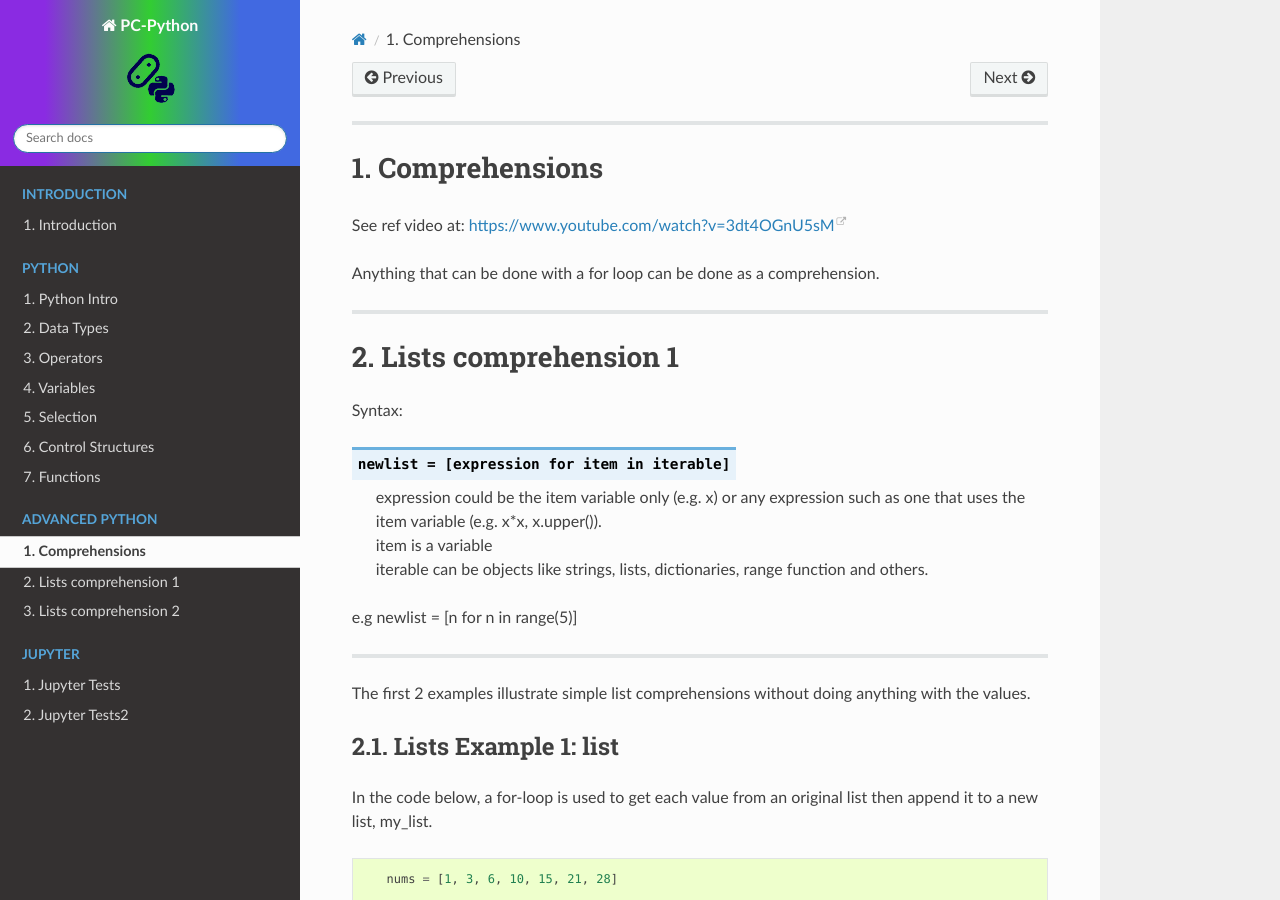
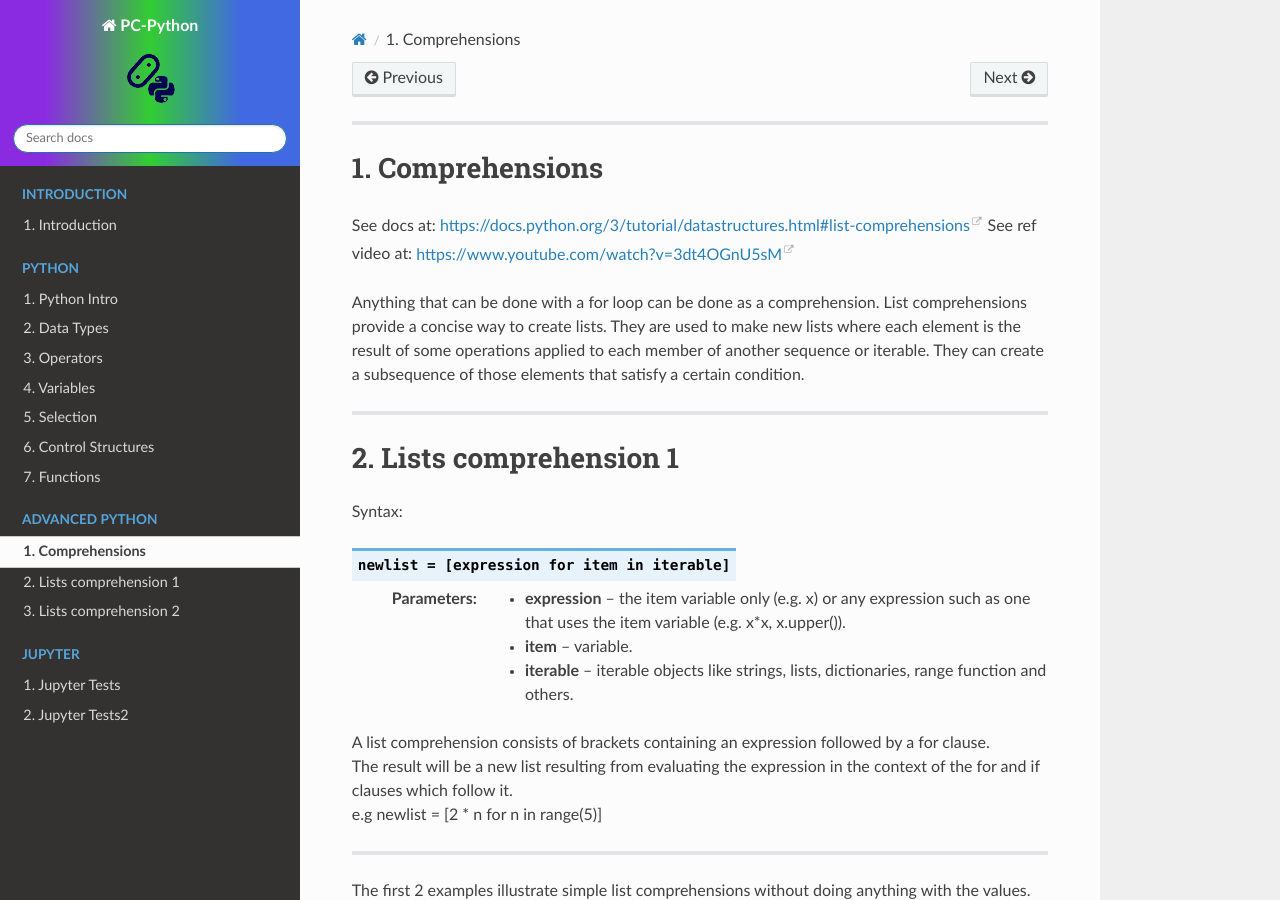
Before and after one commit to gmc-code/PC-Python, a Sphinx documentation site: the page built from docs/python/comprehensions.rst, in a window 1280 px wide and 900 px high. Built offline with Sphinx 7.4.7 and the Read the Docs theme 2.0.0, drawn with Linux system fonts in a browser that asks for light colours; pages that are not in the unit, such as notebooks, are missing from menus; some of the changed text lies outside the part shown.

Commit message:
comprehension

```diff
--- a/docs/python/comprehensions.rst
+++ b/docs/python/comprehensions.rst
@@ -2,9 +2,13 @@
 Comprehensions
 ==========================
 
+See docs at: https://docs.python.org/3/tutorial/datastructures.html#list-comprehensions
 See ref video at: https://www.youtube.com/watch?v=3dt4OGnU5sM
 
 Anything that can be done with a for loop can be done as a comprehension.
+List comprehensions provide a concise way to create lists.
+They are used to make new lists where each element is the result of some operations applied to each member of another sequence or iterable.
+They can create a subsequence of those elements that satisfy a certain condition.
 
 ----
 
@@ -16,11 +20,13 @@ Syntax:
 
 .. py:data:: newlist = [expression for item in iterable]
 
-    | expression could be the item variable only (e.g. x) or any expression such as one that uses the item variable (e.g. x*x, x.upper()).
-    | item is a variable
-    | iterable can be objects like strings, lists, dictionaries, range function and others.
+    :param expression: the item variable only (e.g. x) or any expression such as one that uses the item variable (e.g. x*x, x.upper()).
+    :param item:  variable.
+    :param iterable: iterable objects like strings, lists, dictionaries, range function and others.
 
-e.g newlist = [n for n in range(5)]
+| A list comprehension consists of brackets containing an expression followed by a for clause.
+| The result will be a new list resulting from evaluating the expression in the context of the for and if clauses which follow it.
+| e.g newlist = [2 * n for n in range(5)]
 
 ----
 
@@ -131,11 +137,14 @@ Syntax:
 
 .. py:function:: newlist = [expression for item in iterable if condition == True]
 
-    :paramstr expression: expression could be the item variable only (e.g. x) or any expression such as one that uses the item variable (e.g. x*x, x.upper()).
-    :param item: item is a variable.
-    :param iterable: iterable can be objects like strings, lists, dictionaries, range function and others.
-    :param condition: condition is any condition.
+    :param expression: the item variable only (e.g. x) or any expression such as one that uses the item variable (e.g. x*x, x.upper()).
+    :param item:  variable.
+    :param iterable: iterable objects like strings, lists, dictionaries, range function and others.
+    :param condition: any condition.
 
+| A list comprehension consists of brackets containing an expression followed by a for clause, then zero or more for or if clauses.
+| The result will be a new list resulting from evaluating the expression in the context of the for and if clauses which follow it.
+| e.g newlist = [2 * n for n in range(5) if n % 2 = 0]
 
 
 List Example
```
